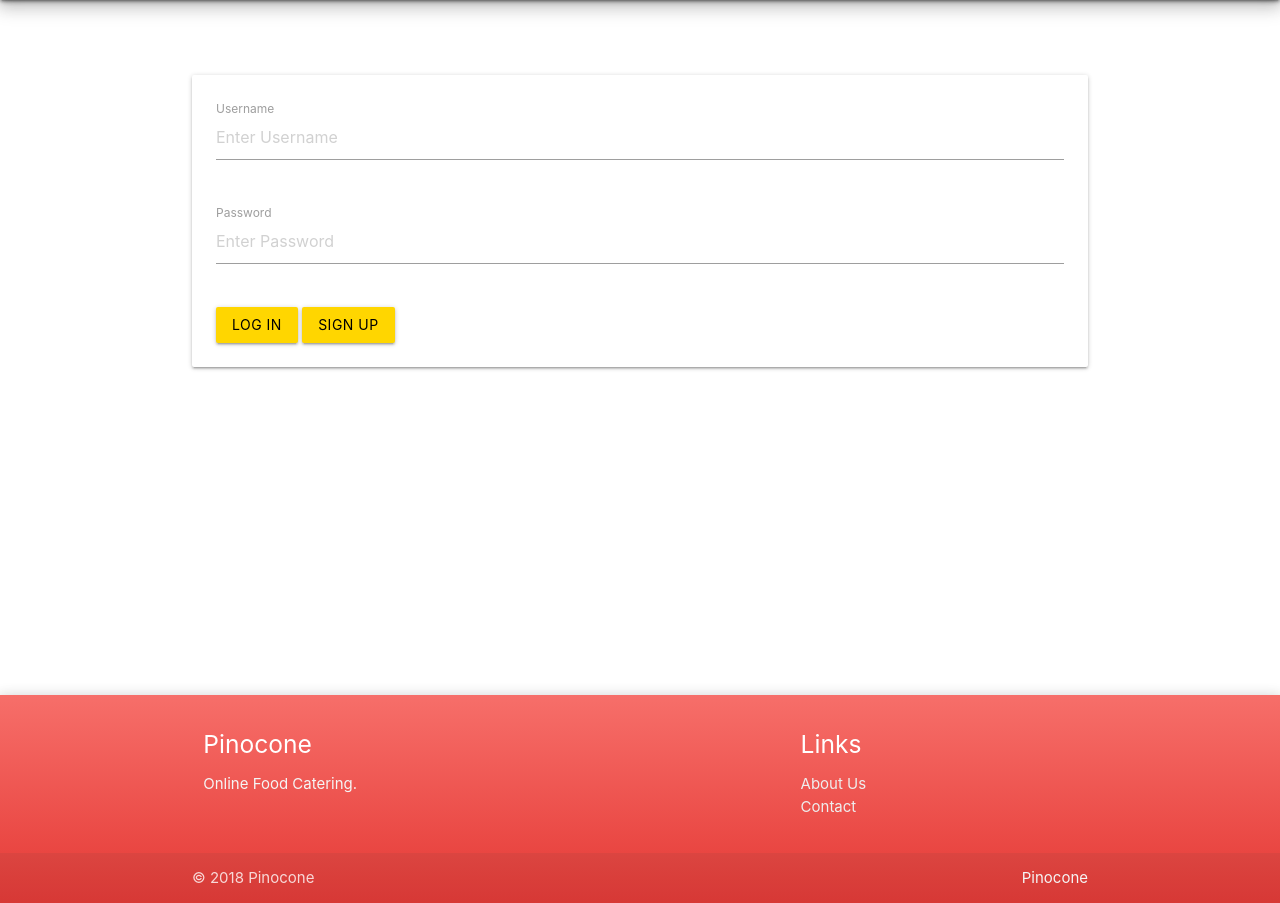
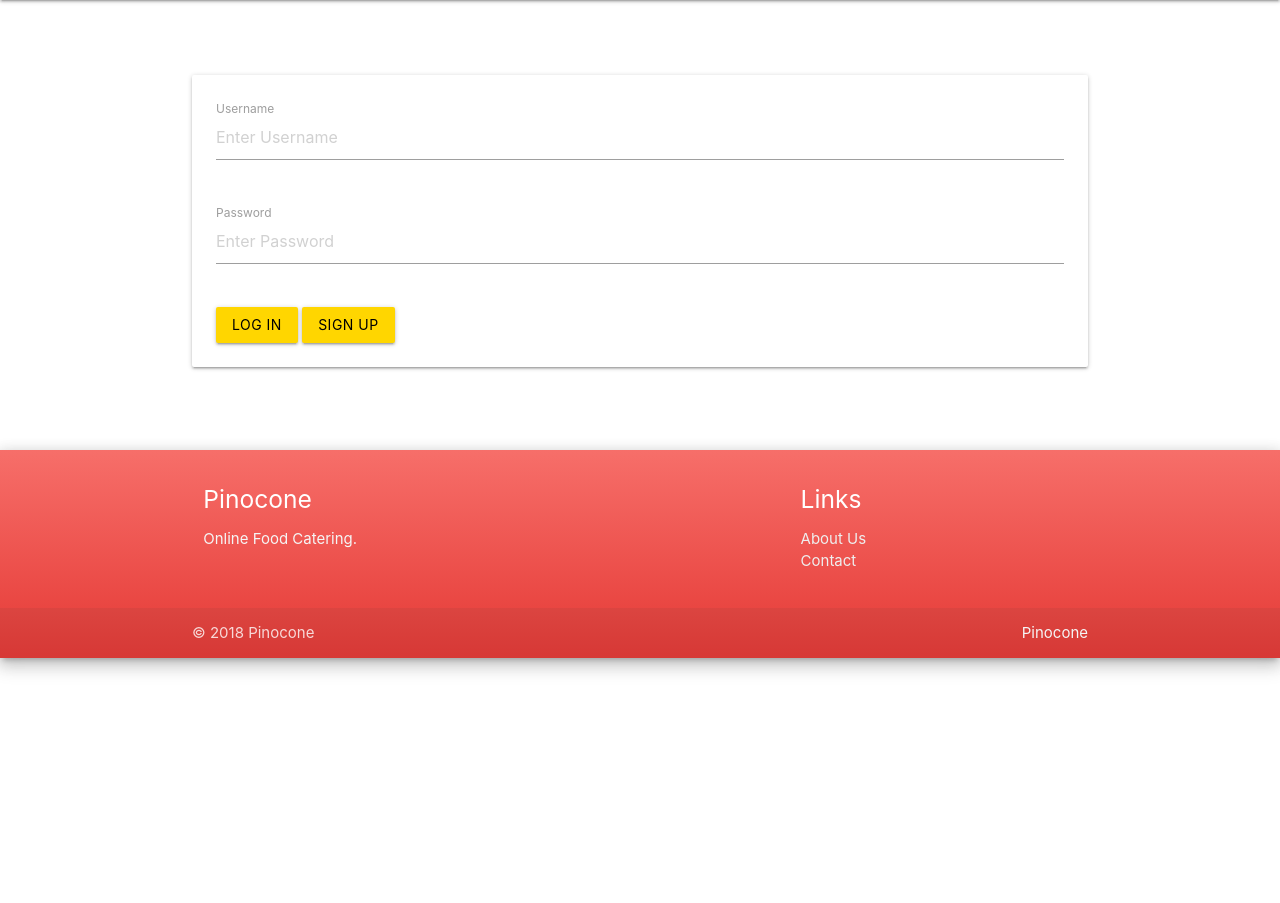
Before and after one commit to Kennethyi/Pinocone, a PHP site: page /login.php in a window 1280 px wide. Shown: the part 64-967 px from the top of the page. After the commit the page ends 737 px from the top, so only its background shows below. Run offline with PHP 8.4, Linux system fonts and the light colour scheme; some libraries are stand-ins or nearby versions.

Commit message:
1. Cleaned index.css 2. Small fixes on login.php

```diff
--- a/css/index.css
+++ b/css/index.css
@@ -22,13 +22,3 @@
 .brand-logo	{
 	margin-left: 12px;
 }
-
-#login_container{
-    display: flex;
-    min-height: 70vh;
-    flex-direction: column;
-}
-
-#footer_login{
-     flex: 1 0 auto;
-}
--- a/login.php
+++ b/login.php
@@ -14,12 +14,6 @@
 		<!-- Materialize JavaScript -->
 		<script src="js/materialize.js"></script>
 
-		<!-- AngularJS -->
-		<script src="js/angular.js"></script>
-
-		<!-- AngularJS -->
-		<script src="js/food_menu.js"></script>
-
 		<!-- Material icons -->
 		<link href="https://fonts.googleapis.com/icon?family=Material+Icons" rel="stylesheet">
 
@@ -30,11 +24,10 @@
 
 
         <nav>
-		  <div class="nav-wrapper z-depth-3">
-          <a href="index.php" class="brand-logo">Pinocone</a>
-		  </div>
+			<div class="nav-wrapper">
+				<a href="index.php" class="brand-logo">Pinocone</a>
+			</div>
         </nav>
-
 
 		<br />
         <br />
@@ -75,7 +68,6 @@
 		<br />
 		<br />
 
-
         <footer class="page-footer z-depth-3" id="footer_login">
 			<div class="container">
 				<div class="row">
```
